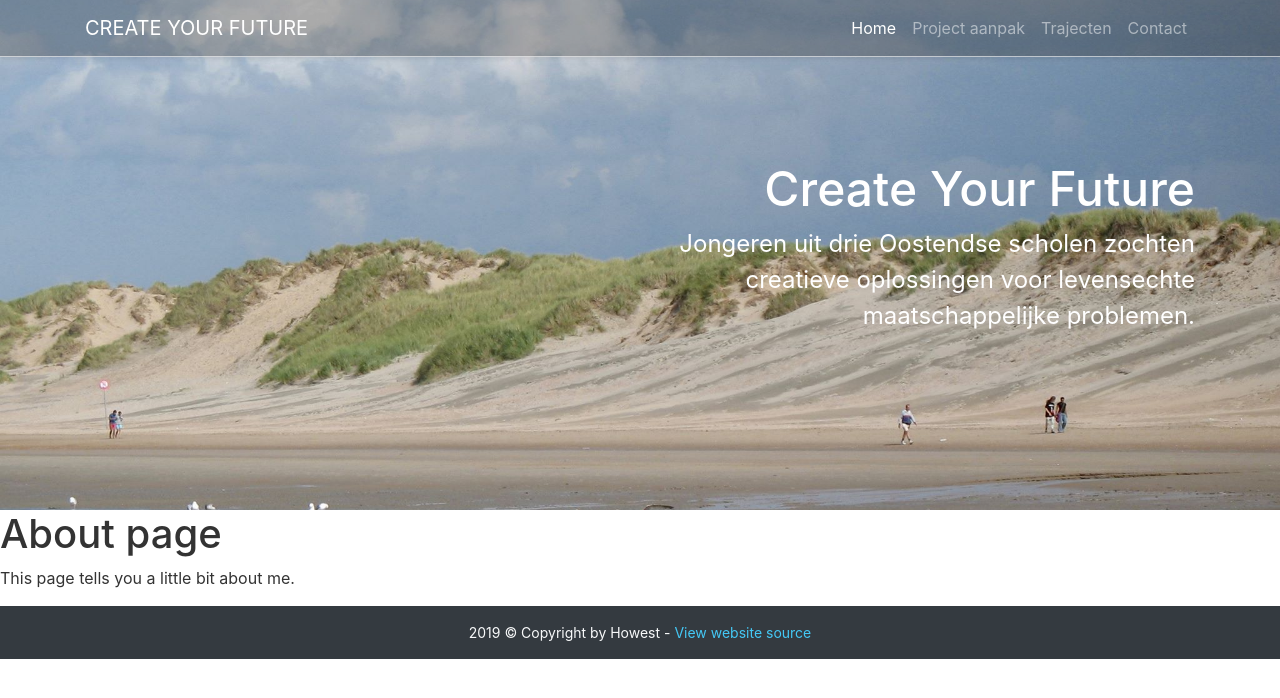
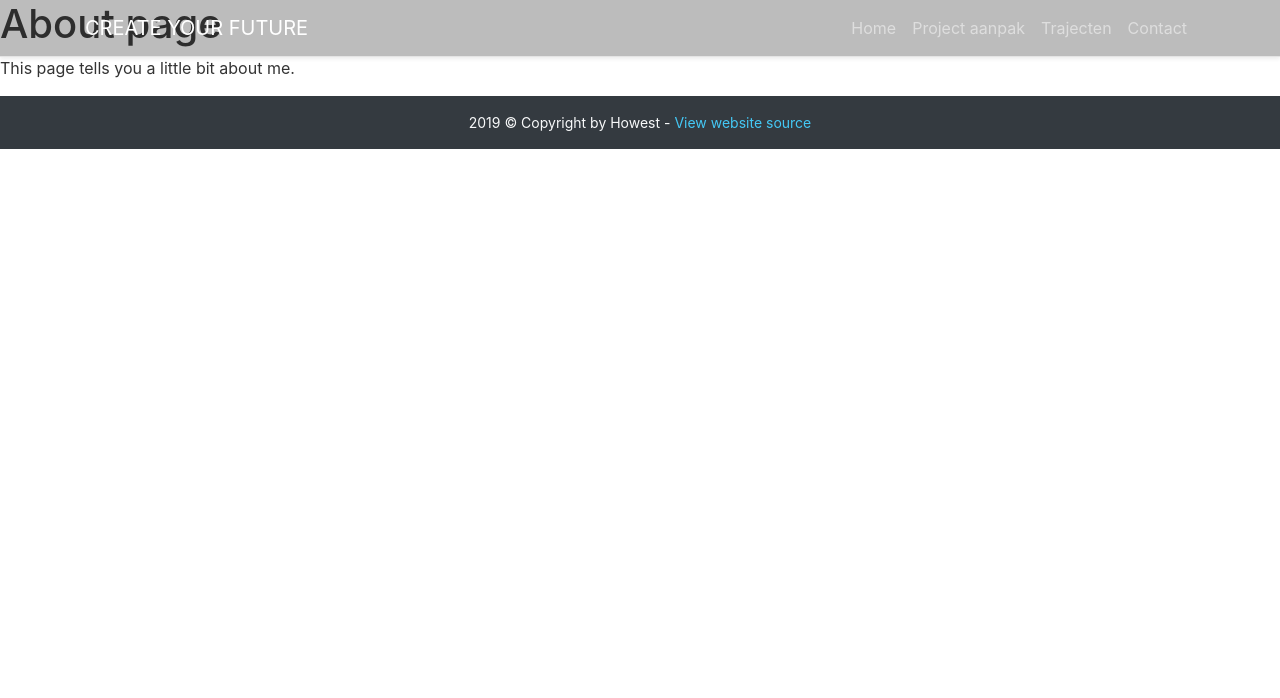
Before and after one commit to huysentruitw/create-your-future-website, a Jekyll site: the page built from src/contact.md, in a window 1280 px wide. Shown: the top 698 px of the page. Built offline with Jekyll 4.4.1, drawn with Linux system fonts in a browser that asks for light colours.

Commit message:
Move header to index.html

```diff
--- a/src/_includes/header.html
+++ /dev/null
@@ -1,12 +0,0 @@
-<header>
-  <div class="header-content container">
-    <div class="row">
-      <div class="col-lg-6 offset-lg-6 text-right">
-        <h1>Create Your Future</h1>
-        <p>
-          Jongeren uit drie Oostendse scholen zochten creatieve oplossingen voor levensechte maatschappelijke problemen.
-        </p>
-      </div>
-    </div>
-  </div>
-</header>
--- a/src/_layouts/default.html
+++ b/src/_layouts/default.html
@@ -12,10 +12,9 @@
     <link rel="stylesheet" href="https://stackpath.bootstrapcdn.com/bootstrap/4.3.1/css/bootstrap.min.css" integrity="sha384-ggOyR0iXCbMQv3Xipma34MD+dH/1fQ784/j6cY/iJTQUOhcWr7x9JvoRxT2MZw1T" crossorigin="anonymous">
     <link rel="stylesheet" href="/assets/css/styles.css">
   </head>
-  <body id="home">
+  <body>
     <div id="navbar-pixel"></div>
     {% include navigation.html %}
-    {% include header.html %}
     {{ content }}
     {% include footer.html %}
     <script src="https://code.jquery.com/jquery-3.4.1.min.js" integrity="sha256-CSXorXvZcTkaix6Yvo6HppcZGetbYMGWSFlBw8HfCJo=" crossorigin="anonymous"></script>
```
Also changed, not shown: src/index.html (+13 -0 lines).
